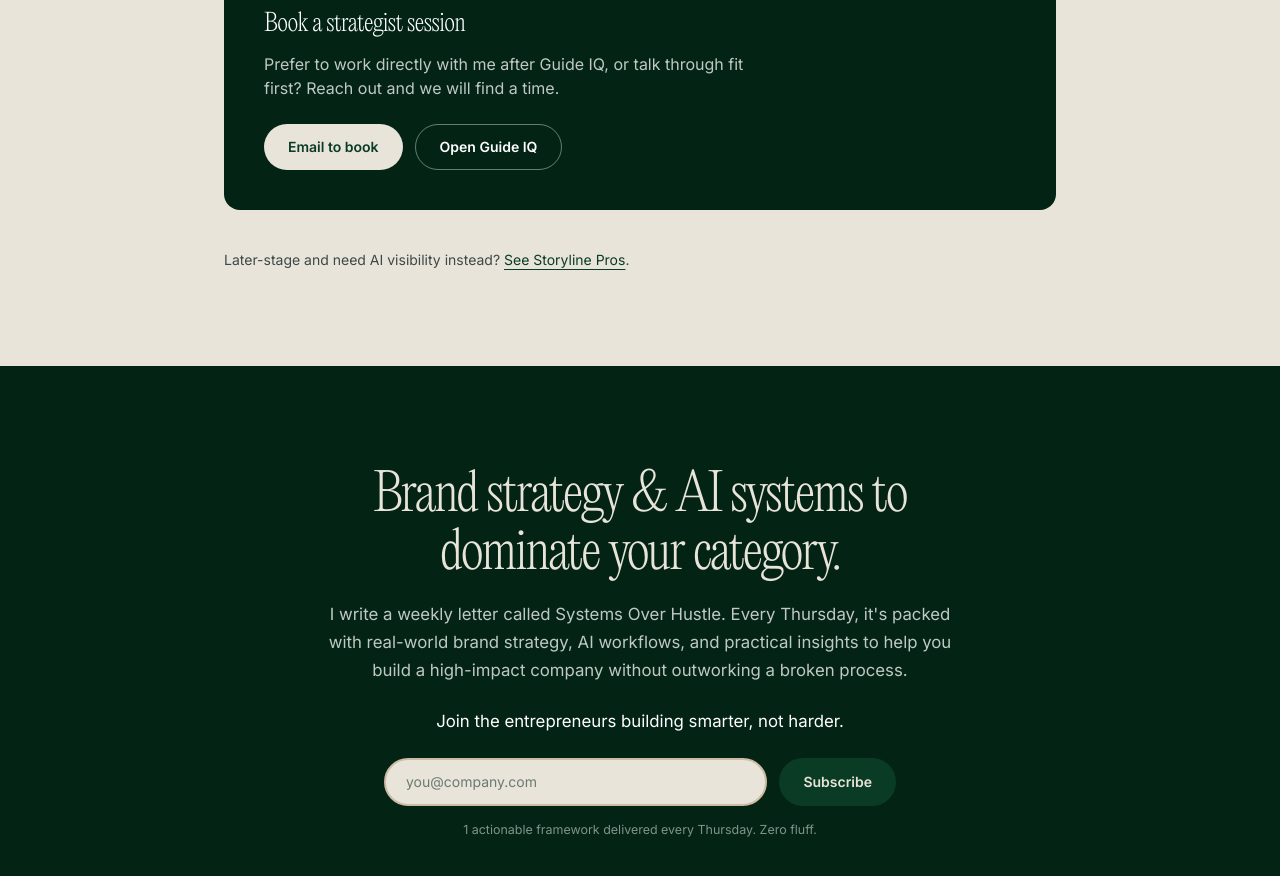
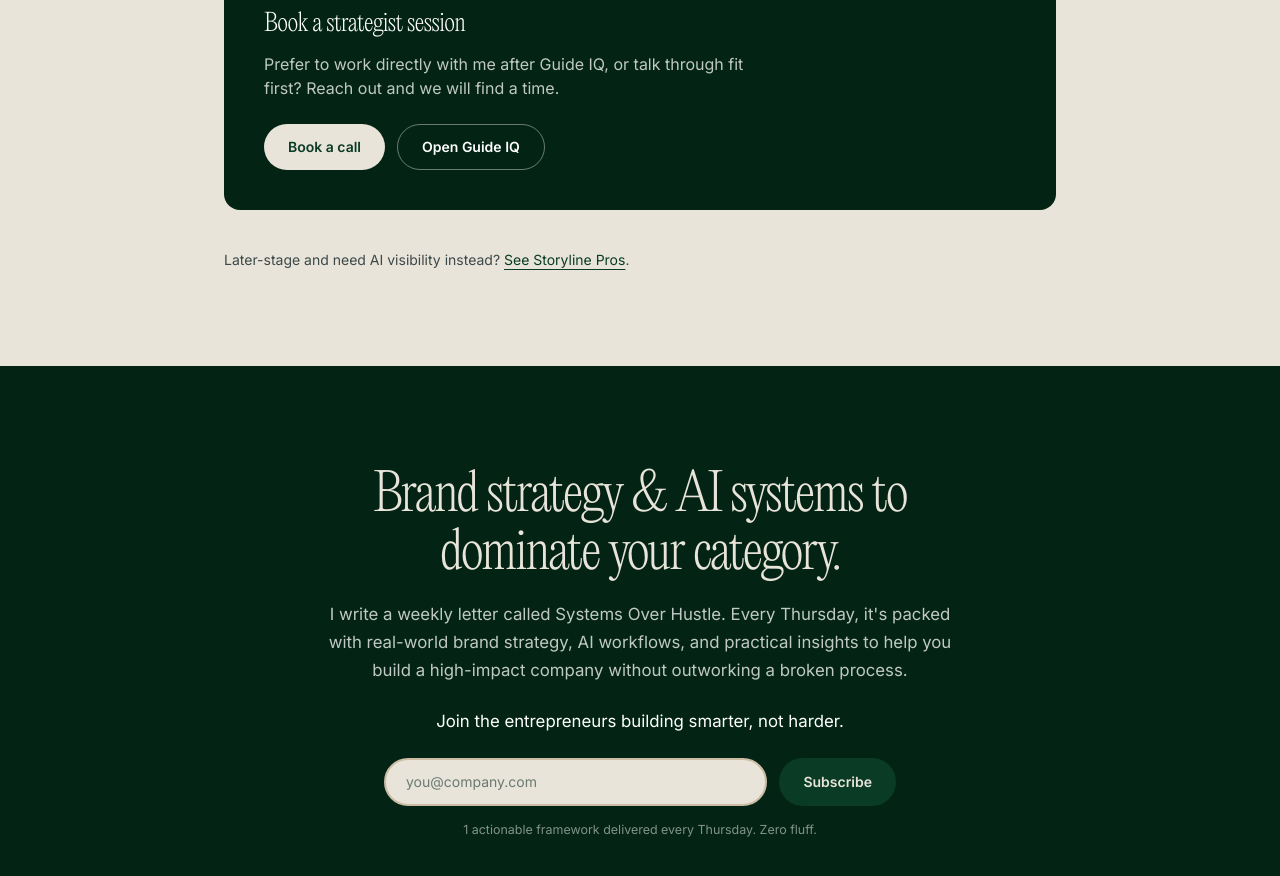
Before and after one commit to thenikvassev/nikvassev-site, a Next.js app: page /brand-strategy in a window 1280 px wide. Shown: the part 2600-3476 px from the top of the page. Built offline with nearby package versions, Linux system fonts and the light colour scheme; what @nitrosend/sdk would draw is missing.

Commit message:
Brand strategy book CTAs → booking Tally form

```diff
--- a/src/app/brand-strategy/page.tsx
+++ b/src/app/brand-strategy/page.tsx
@@ -35,7 +35,7 @@ export default function BrandStrategyPage() {
         >
           Start with Guide IQ
         </a>
-        <a href="#book" className="pill-btn-secondary">
+        <a href="https://tally.so/r/QKQbBk" className="pill-btn-secondary" target="_blank" rel="noopener noreferrer">
           Book a strategist session
         </a>
       </div>
@@ -184,10 +184,12 @@ export default function BrandStrategyPage() {
         </p>
         <div className="mt-6 flex flex-wrap gap-3">
           <a
-            href="mailto:hello@nikvassev.com?subject=Brand%20strategy%20session"
+            href="https://tally.so/r/QKQbBk"
             className="pill-btn bg-cream text-forest hover:bg-forest hover:text-white"
+            target="_blank"
+            rel="noopener noreferrer"
           >
-            Email to book
+            Book a call
           </a>
           <a
             href="https://guideiq.ai"
```
